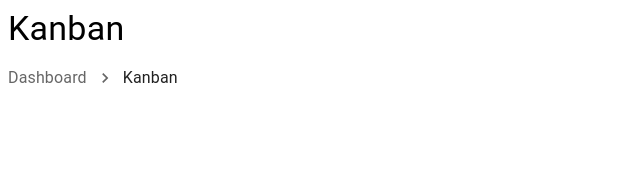
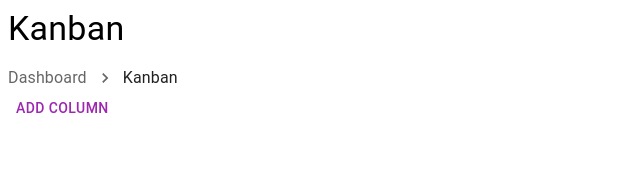
Before and after one commit to swalya/kanban_app, a React (Vite) app in the folder kanban/: page / in a window 1280 px wide. Shown: the top 180 px of the page, without its empty margins (0-640 px from the left). Built offline with nearby package versions, Linux system fonts and the light colour scheme.

Commit message:
added column component
Signed-off-by: swalya <stellawalya27@gmail.com>

```diff
--- a/kanban/src/App.jsx
+++ b/kanban/src/App.jsx
@@ -1,5 +1,5 @@
 import Header from "./components/Header"
-
+import Column from "./components/Column"
 
 function App() {
 
@@ -7,7 +7,7 @@ function App() {
     <>
    <div>
     <Header/>
-
+    <Column/>
     </div>
     </>
   )
--- a/kanban/src/components/Column.jsx
+++ b/kanban/src/components/Column.jsx
@@ -1,38 +1,10 @@
-import React from 'react';
-import Task from './Task.js'
-import PropTypes from 'prop-types';
+import Stack from '@mui/material/Stack';
+import Button from '@mui/material/Button';
 
-import {TaskContext} from './../context'
-
-export default class Column extends React.Component {
-
-    render() {
-
-        const {Consumer: TaskConsumer} = TaskContext;
-
-        const {columnTitle, limit, className} = this.props
-
-        return (
-            <div className={className}>
-                <h2>{columnTitle}</h2>
-                <p>Tasks limit: {limit}</p>
-                <TaskConsumer>
-                    {(context) =>  this.generateTaskList(context)}
-                </TaskConsumer>
-            </div>
-        )
-    }
-
-    generateTaskList = (context)=>{
-        const {id} = this.props
-        return context.tasks.filter(task =>  task.columnId == id).map(task =>
-            <Task key={task.id} item={task} moveTask={context.moveTask} moveBackTask={context.moveBackTask} removeTask={context.removeTask}></Task>)
-    }
+export default function ColorButtons() {
+  return (
+    <Stack direction="row" spacing={2}>
+      <Button color="secondary">Add Column</Button>
+    </Stack>
+  );
 }
-
-Column.propTypes = {
-    columnTitle: PropTypes.string,
-    className: PropTypes.string,
-    limit: PropTypes.number,
-    id: PropTypes.number
-}
```
